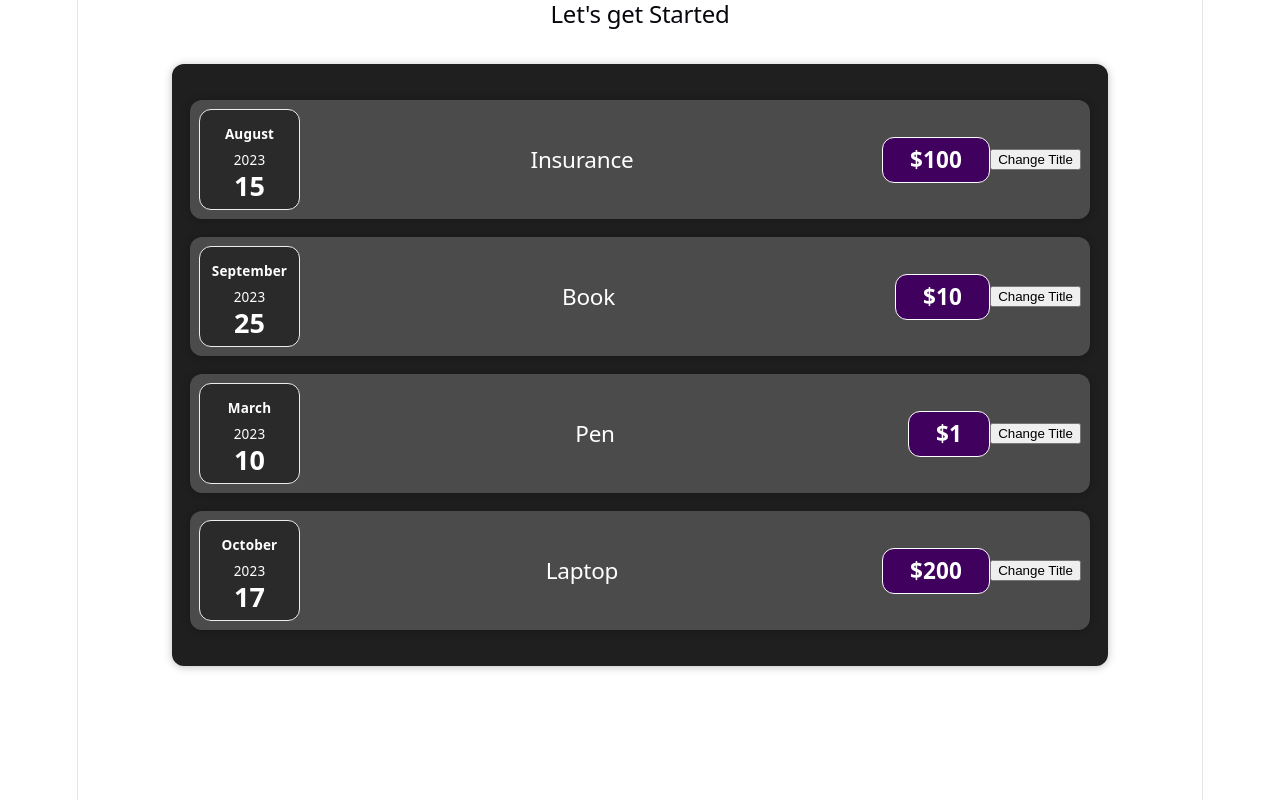
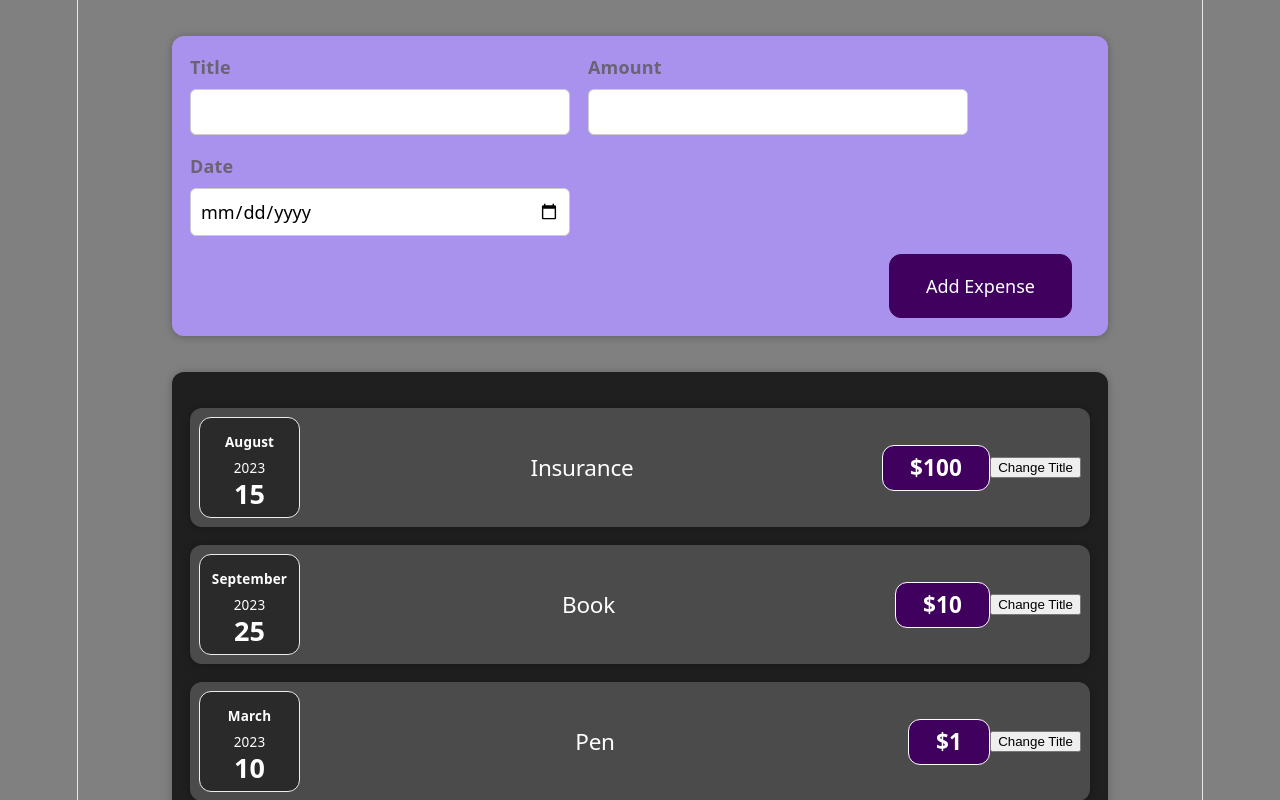
Before and after one commit to nidhiwhocodes/Introduction-React-Hooks, a React (Vite) app: page / in a window 1280 px wide. Shown: the top 800 px of the page. Built offline with nearby package versions, Linux system fonts and the light colour scheme.

Commit message:
Create Expense form

```diff
--- a/src/App.jsx
+++ b/src/App.jsx
@@ -1,5 +1,6 @@
 import Expenses from "./components/Expenses/Expenses";
 import "./App.css";
+import NewExpense from "./Components/NewExpense/NewExpense"
 
 function App() {
   const expenses = [
@@ -11,7 +12,7 @@
 
   return (
     <div>
-      <h2>Let's get Started</h2>
+      <NewExpense/>
       <Expenses expenses={expenses} />
     </div>
   );
--- /dev/null
+++ b/src/Components/NewExpense/ExpenseForm.css
@@ -0,0 +1,26 @@
+.new-expense__controls {
+  display: flex;
+  flex-wrap: wrap;
+  gap: 1rem;
+  margin-bottom: 1rem;
+  text-align: left;
+}
+
+.new-expense__control label {
+  font-weight: bold;
+  margin-bottom: 0.5rem;
+  display: block;
+}
+
+.new-expense__control input {
+  font: inherit;
+  padding: 0.5rem;
+  border-radius: 6px;
+  border: 1px solid #ccc;
+  width: 20rem;
+  max-width: 100%;
+}
+
+.new-expense__actions {
+  text-align: right;
+}
--- /dev/null
+++ b/src/Components/NewExpense/ExpenseForm.jsx
@@ -0,0 +1,49 @@
+import  { useState } from "react";
+import "./ExpenseForm.css";
+
+const ExpenseForm = () => {
+  const [enteredTitle, setEnteredTitle] = useState("");
+  const [enteredAmount, setEnteredAmount] = useState("");
+  const [enteredDate, setEnteredDate] = useState("");
+
+  const titleChangeHandler = (event) => {
+    setEnteredTitle(event.target.value);
+  };
+  const amountChangeHandler = (event) => {
+    setEnteredAmount(event.target.value);
+  };
+  const dateChangeHandler = (event) => {
+    setEnteredDate(event.target.value);
+  };
+
+   const expenseData = {
+      title: enteredTitle,
+      amount: enteredAmount,
+      date: enteredDate,
+    };
+    console.log(expenseData);
+
+  return (
+    <form>
+      <div className="new-expense__controls">
+        <div className="new-expense__control">
+          <label htmlFor="title">Title</label>
+          <input type="text" id="title" onChange={titleChangeHandler} />
+        </div>
+        <div className="new-expense__control">
+          <label htmlFor="amount">Amount</label>
+          <input type="number" id="amount" onChange={amountChangeHandler} />
+        </div>
+        <div className="new-expense__control">
+          <label htmlFor="date">Date</label>
+          <input type="date" id="date" onChange={dateChangeHandler} min="2023-01-01" max="2024-12-31" />
+        </div>
+      </div>
+      <div className="new-expense__actions">
+        <button type="submit">Add Expense</button>
+      </div>
+    </form>
+  );
+};
+
+export default ExpenseForm;
--- /dev/null
+++ b/src/Components/NewExpense/NewExpense.css
@@ -0,0 +1,38 @@
+.new-expense {
+  background-color: #a892ee;
+  padding: 1rem;
+  margin: 2rem auto;
+  width: 50rem;
+  max-width: 95%;
+  border-radius: 12px;
+  text-align: center;
+  box-shadow: 0 1px 8px rgba(0, 0, 0, 0.25);
+}
+
+.new-expense button {
+  font: inherit;
+  cursor: pointer;
+  padding: 1rem 2rem;
+  border: 1px solid #40005d;
+  background-color: #40005d;
+  color: white;
+  border-radius: 12px;
+  margin-right: 1rem;
+}
+
+.new-expense button:hover,
+.new-expense button:active {
+  background-color: #510674;
+  border-color: #510674;
+}
+
+.new-expense button.alternative {
+  color: #220131;
+  border-color: transparent;
+  background-color: transparent;
+}
+
+.new-expense button.alternative:hover,
+.new-expense button.alternative:active {
+  background-color: #ddb3f8;
+}
--- /dev/null
+++ b/src/Components/NewExpense/NewExpense.jsx
@@ -0,0 +1,13 @@
+// import React from "react";
+import ExpenseForm from "./ExpenseForm";
+import "./NewExpense.css";
+
+const NewExpense = () => {
+  return (
+    <div className="new-expense">
+      <ExpenseForm />
+    </div>
+  );
+};
+
+export default NewExpense;
--- a/src/index.css
+++ b/src/index.css
@@ -52,6 +52,7 @@
 
 body {
   margin: 0;
+  background-color: gray;
 }
 
 #root {
```
